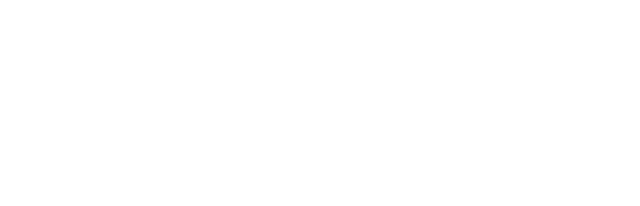
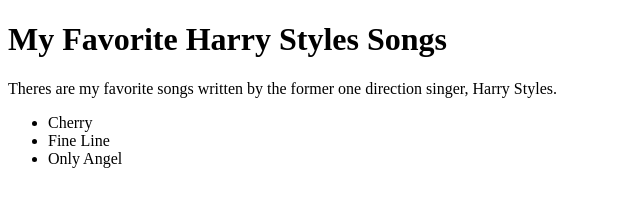
Before and after one commit to rileyk22/Harry-Styles-Discography, a plain HTML site: page index.html in a window 1280 px wide. Shown: the whole page, without its empty margins (0-640 px from the left). Drawn offline with Linux system fonts and the light colour scheme.

Commit message:
Add files via upload

```diff
--- a/index.html
+++ b/index.html
@@ -1,14 +1,16 @@
 <!doctype html>
 <html>
 <head>
-
+<title>My Favorite Harry Styles Songs</title>
 <head>
 <body>
+<h1>My Favorite Harry Styles Songs</h1>
+<p>Theres are my favorite songs written by the former one direction singer, Harry Styles. </p>
+<ul>
+	<li>Cherry</li>
+	<li>Fine Line</li>
+	<li>Only Angel</li>
 
 
 <body>
-
-
-
-
 </html>
```
